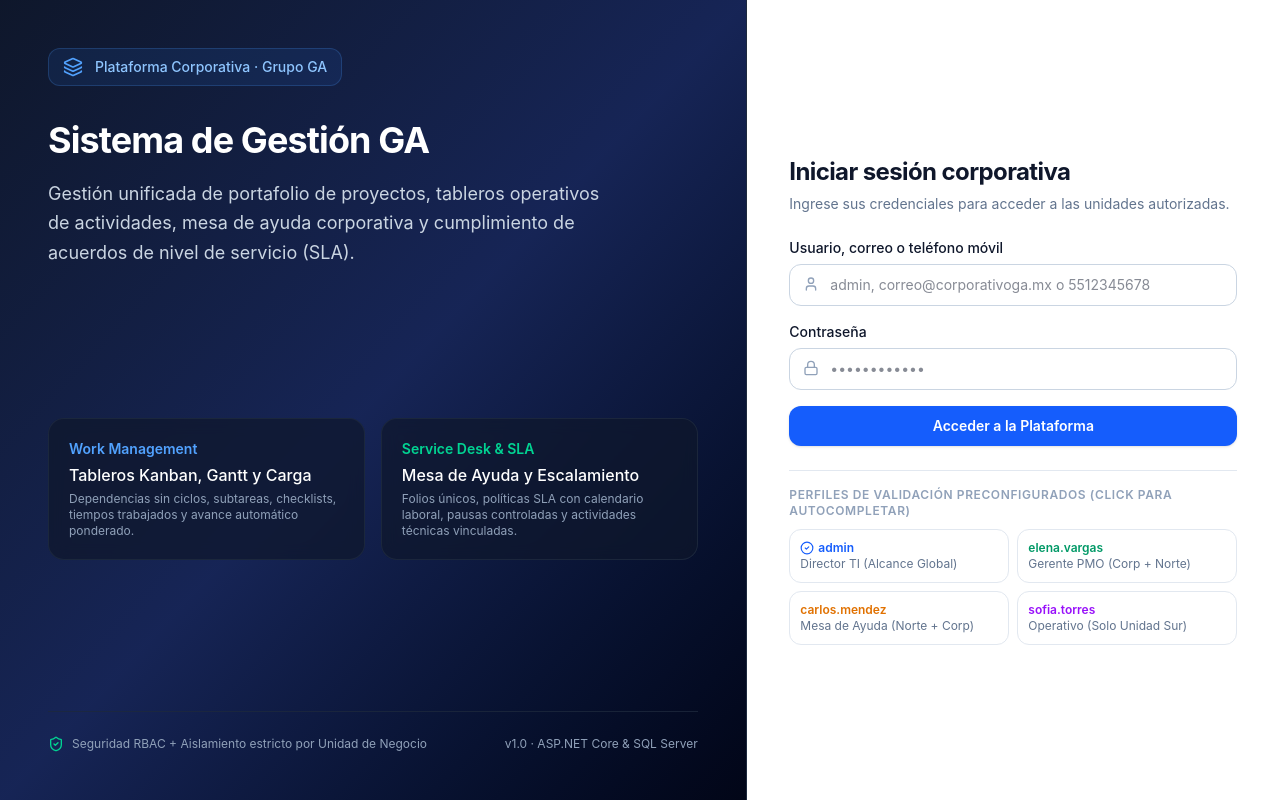
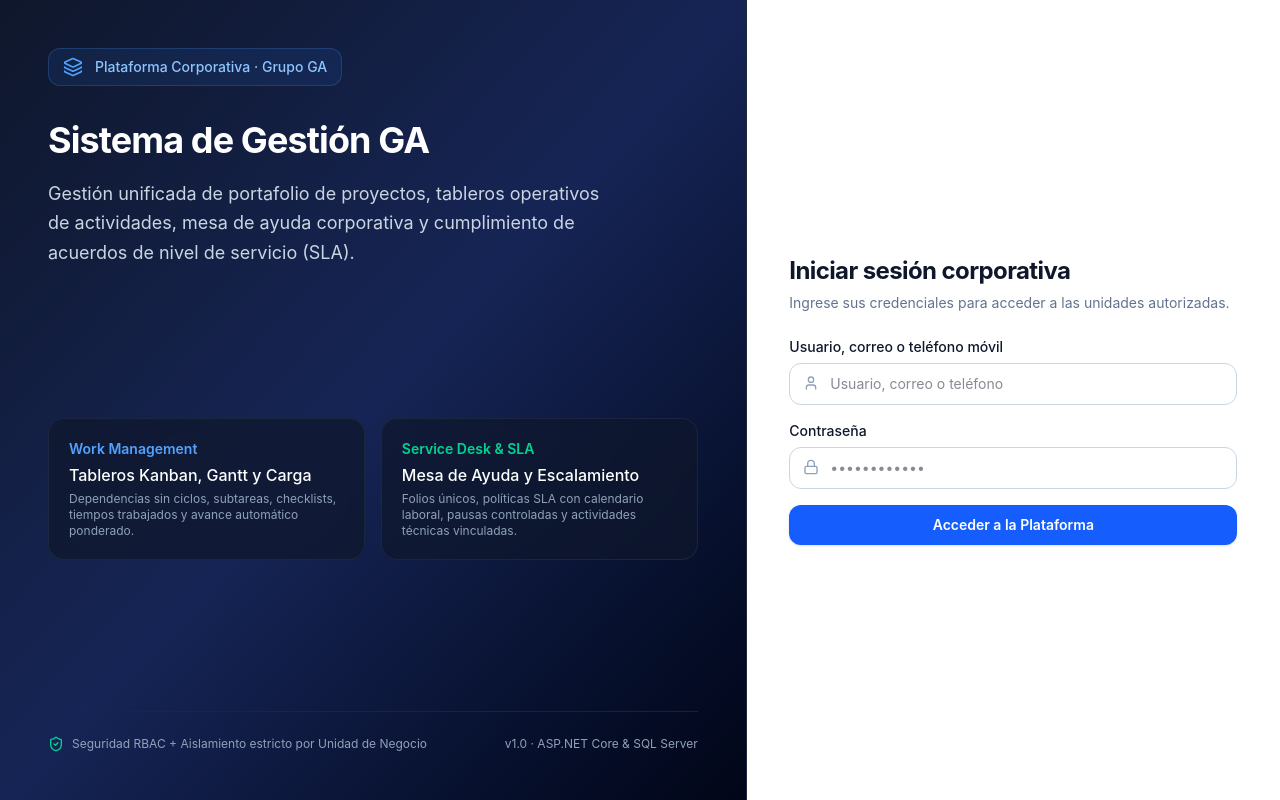
Before and after one commit to Matiasalexander/Sistema-de-Gestion-de-Actividades, a React (Vite) app in the folder frontend/: page / in a window 1280 px wide. Built offline with nearby package versions, Linux system fonts and the light colour scheme.

Commit message:
quitar accesos directos del login

```diff
--- a/frontend/src/auth/LoginPage.tsx
+++ b/frontend/src/auth/LoginPage.tsx
@@ -2,7 +2,7 @@ import React, { useState } from 'react';
 import { useForm } from 'react-hook-form';
 import { z } from 'zod';
 import { zodResolver } from '@hookform/resolvers/zod';
-import { ShieldCheck, Lock, User, AlertCircle, CheckCircle2, Layers } from 'lucide-react';
+import { ShieldCheck, Lock, User, AlertCircle, Layers } from 'lucide-react';
 import { useAuth } from './AuthContext';
 
 const loginSchema = z.object({
@@ -19,7 +19,6 @@ export const LoginPage: React.FC = () => {
   const {
     register,
     handleSubmit,
-    setValue,
     formState: { errors, isSubmitting },
   } = useForm<LoginFormValues>({
     resolver: zodResolver(loginSchema),
@@ -38,10 +37,6 @@ export const LoginPage: React.FC = () => {
     }
   };
 
-  const usarCuentaDemo = (usuario: string) => {
-    setValue('identificador', usuario);
-    setValue('password', 'AdminGA2026!');
-  };
 
   return (
     <div className="min-h-screen flex bg-slate-950 text-white">
@@ -118,7 +113,7 @@ export const LoginPage: React.FC = () => {
                   id="identificador"
                   type="text"
                   autoComplete="username"
-                  placeholder="admin, correo@corporativoga.mx o 5512345678"
+                  placeholder="Usuario, correo o teléfono"
                   {...register('identificador')}
                   className="w-full pl-10 pr-4 py-2.5 rounded-xl border border-slate-300 dark:border-slate-700 bg-white dark:bg-slate-800 text-sm focus:outline-none focus:ring-2 focus:ring-blue-600"
                 />
@@ -157,48 +152,7 @@ export const LoginPage: React.FC = () => {
             </button>
           </form>
 
-          {/* Selector rápido de perfiles semilla para validación de roles y alcance */}
-          <div className="pt-4 border-t border-slate-200 dark:border-slate-800">
-            <div className="text-xs font-semibold uppercase tracking-wider text-slate-400 mb-2.5">
-              Perfiles de validación preconfigurados (Click para autocompletar)
-            </div>
-            <div className="grid grid-cols-2 gap-2 text-xs">
-              <button
-                type="button"
-                onClick={() => usarCuentaDemo('admin')}
-                className="p-2.5 rounded-xl border border-slate-200 dark:border-slate-800 hover:border-blue-500 text-left transition cursor-pointer"
-              >
-                <div className="font-semibold text-blue-600 dark:text-blue-400 flex items-center gap-1">
-                  <CheckCircle2 className="w-3.5 h-3.5" /> admin
-                </div>
-                <div className="text-slate-500 dark:text-slate-400 truncate">Director TI (Alcance Global)</div>
-              </button>
-              <button
-                type="button"
-                onClick={() => usarCuentaDemo('elena.vargas')}
-                className="p-2.5 rounded-xl border border-slate-200 dark:border-slate-800 hover:border-blue-500 text-left transition cursor-pointer"
-              >
-                <div className="font-semibold text-emerald-600 dark:text-emerald-400">elena.vargas</div>
-                <div className="text-slate-500 dark:text-slate-400 truncate">Gerente PMO (Corp + Norte)</div>
-              </button>
-              <button
-                type="button"
-                onClick={() => usarCuentaDemo('carlos.mendez')}
-                className="p-2.5 rounded-xl border border-slate-200 dark:border-slate-800 hover:border-blue-500 text-left transition cursor-pointer"
-              >
-                <div className="font-semibold text-amber-600 dark:text-amber-400">carlos.mendez</div>
-                <div className="text-slate-500 dark:text-slate-400 truncate">Mesa de Ayuda (Norte + Corp)</div>
-              </button>
-              <button
-                type="button"
-                onClick={() => usarCuentaDemo('sofia.torres')}
-                className="p-2.5 rounded-xl border border-slate-200 dark:border-slate-800 hover:border-blue-500 text-left transition cursor-pointer"
-              >
-                <div className="font-semibold text-purple-600 dark:text-purple-400">sofia.torres</div>
-                <div className="text-slate-500 dark:text-slate-400 truncate">Operativo (Solo Unidad Sur)</div>
-              </button>
-            </div>
-          </div>
+
         </div>
       </div>
     </div>
```
